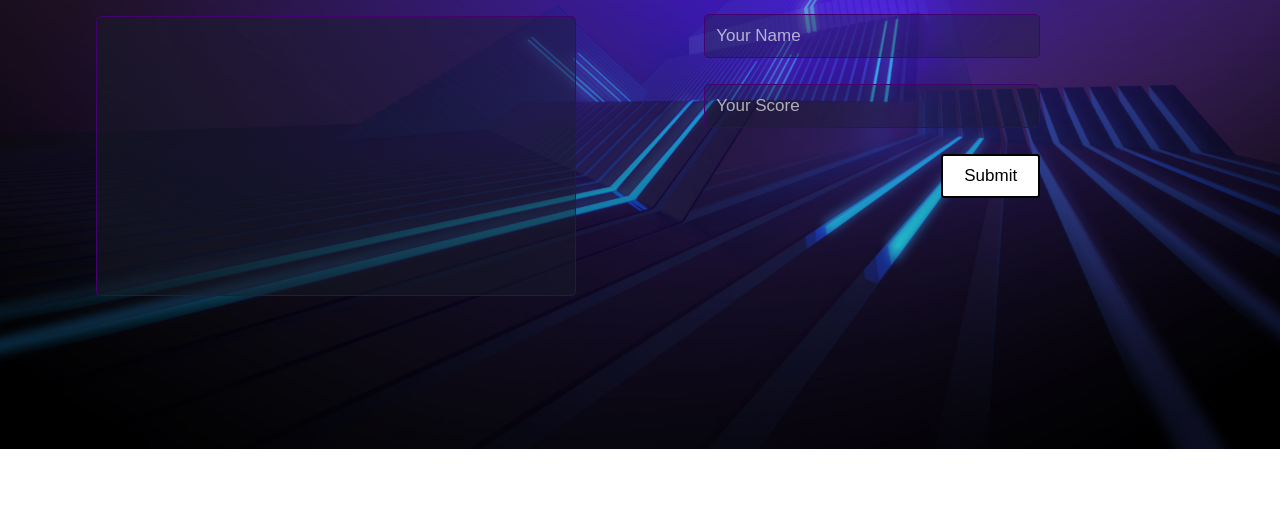
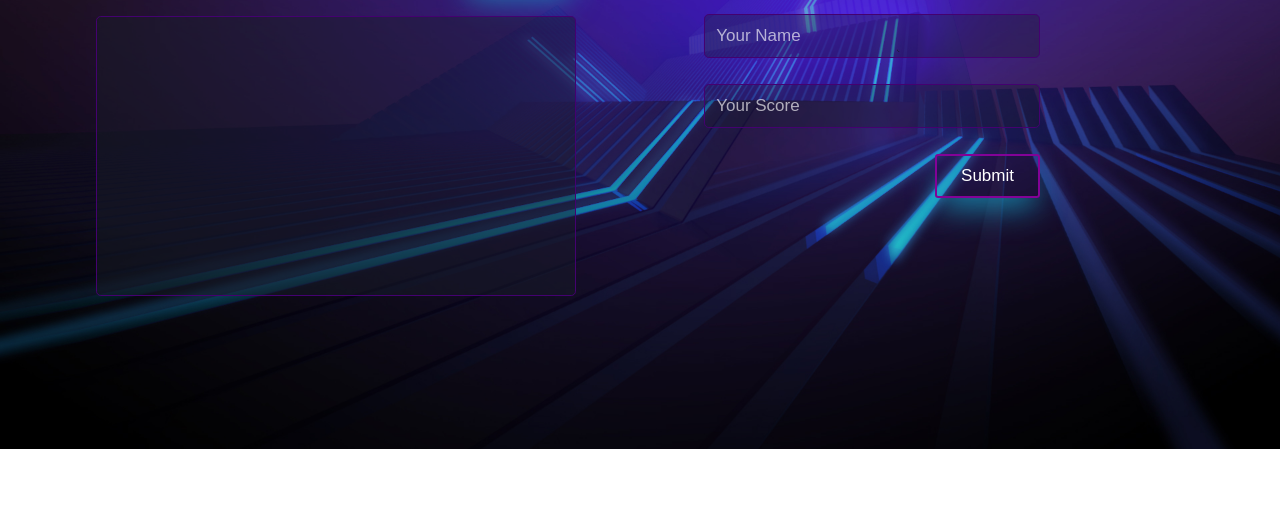
Before and after one commit to NitBravoA92/leaderboard-api, a website built with webpack: page src/index.html in a window 1280 px wide. Shown: the part 284-800 px from the top of the page. Built offline with nearby package versions, Linux system fonts and the light colour scheme; no server answers.

Commit message:
Update the css styles of the refresh and submit buttons

```diff
--- a/src/style.css
+++ b/src/style.css
@@ -55,19 +55,21 @@ main {
 }
 
 .btn-actions {
-  border: 2px solid #000;
+  border: 2px solid #830297;
   border-radius: 0.2rem;
   outline: none;
   cursor: pointer;
-  background-color: #fff;
-  color: #000;
-  padding: 0.65rem 1.3rem;
+  background: transparent;
+  color: #fff;
+  padding: 0.65rem 1.5rem;
   font-size: 1em;
-  box-shadow: none;
+  box-shadow: #14a5c6ba 0 15px 30px -5px;
   transition: all 0.3s ease-out;
 }
 
 .btn-actions:hover {
+  background: linear-gradient(144deg,#591066, #5B42F3 50%,#14a5c6ba);
+  border-color: transparent;
   box-shadow: rgba(17, 17, 26, 0.1) 0 8px 24px, rgba(17, 17, 26, 0.1) 0 16px 56px, rgba(17, 17, 26, 0.1) 0 24px 80px;
   transform: translateY(-5px);
 }
```
